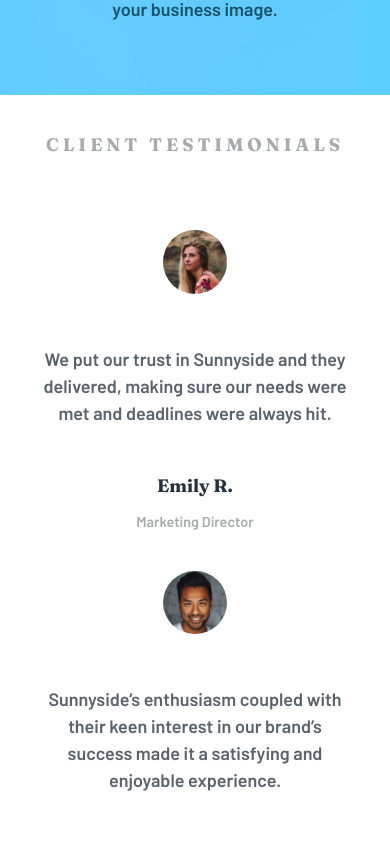
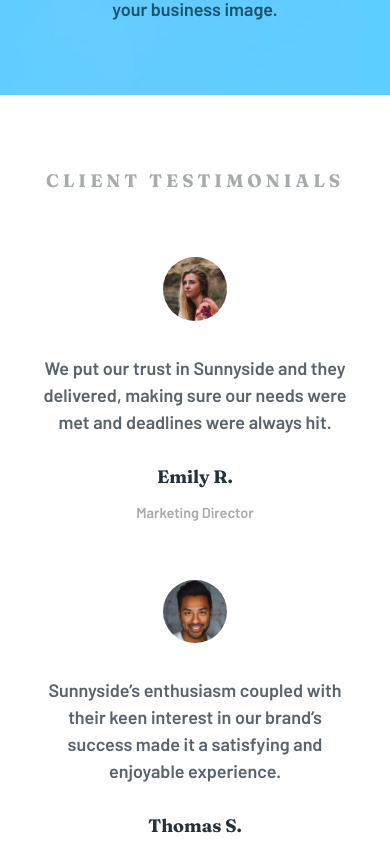
Before and after one commit to thiagoa-martins/sunnyside-agency-landing-page, a React (Create React App) app: page / in a window 390 px wide. Shown: the part 3320-4164 px from the top of the page. Built offline with nearby package versions, Linux system fonts and the light colour scheme.

Commit message:
Add mobile styles in the testimonials object

```diff
--- a/src/components/clientTestimonial/clientTestimonial.css
+++ b/src/components/clientTestimonial/clientTestimonial.css
@@ -38,3 +38,13 @@
     width: 100%;
   }
 }
+
+@media screen and (max-width: 480px) {
+  .client-testimonial {
+    padding: 1.5rem 0;
+  }
+
+  .client-testimonial p {
+    margin: 1.5rem 0;
+  }
+}
--- a/src/components/titleTestimonial/titleTestimonial.css
+++ b/src/components/titleTestimonial/titleTestimonial.css
@@ -7,3 +7,9 @@
   text-align: center;
   margin-bottom: 3rem;
 }
+
+@media screen and (max-width: 480px) {
+  .title-testimonial {
+    margin: 2rem 0;
+  }
+}
```
Lines whose indentation alone changed are shown as unchanged.
